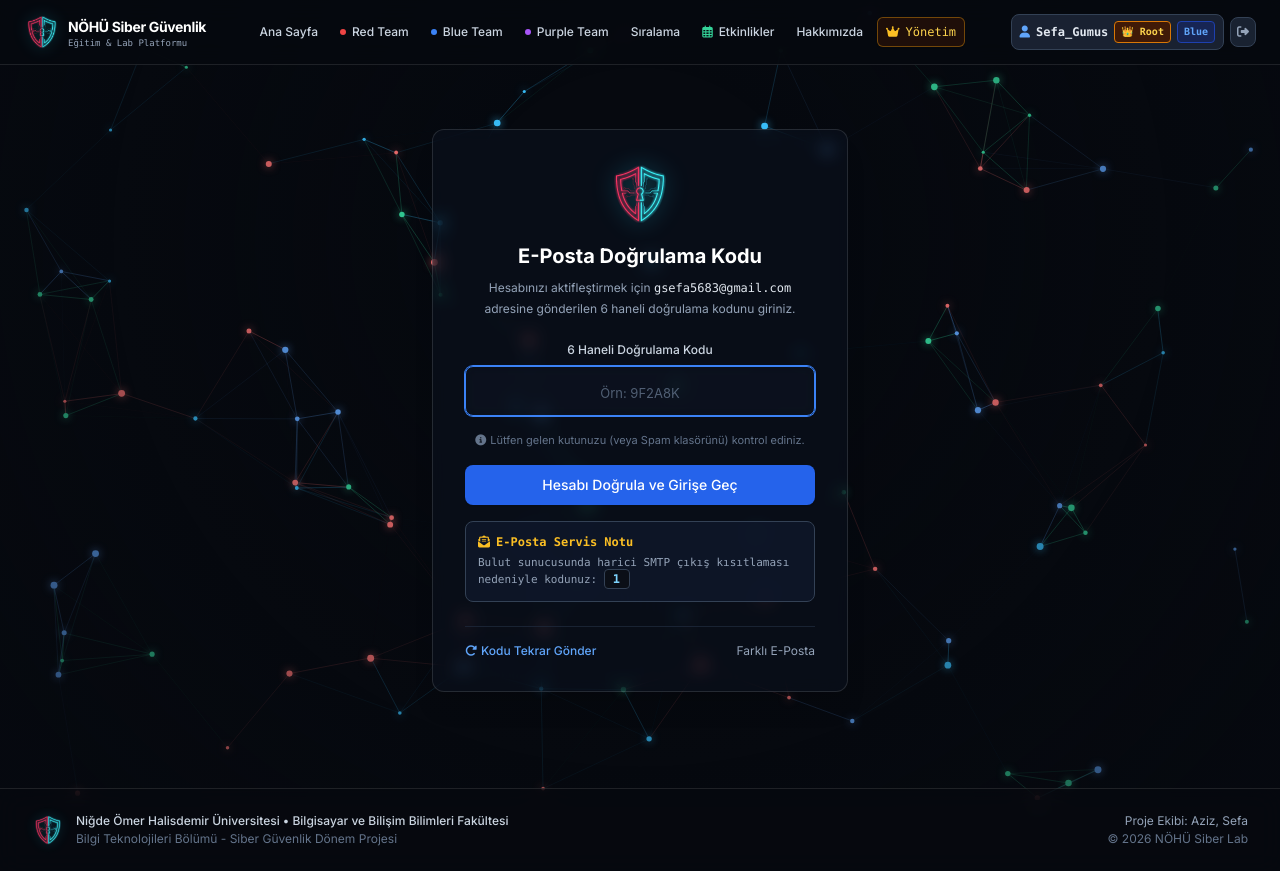
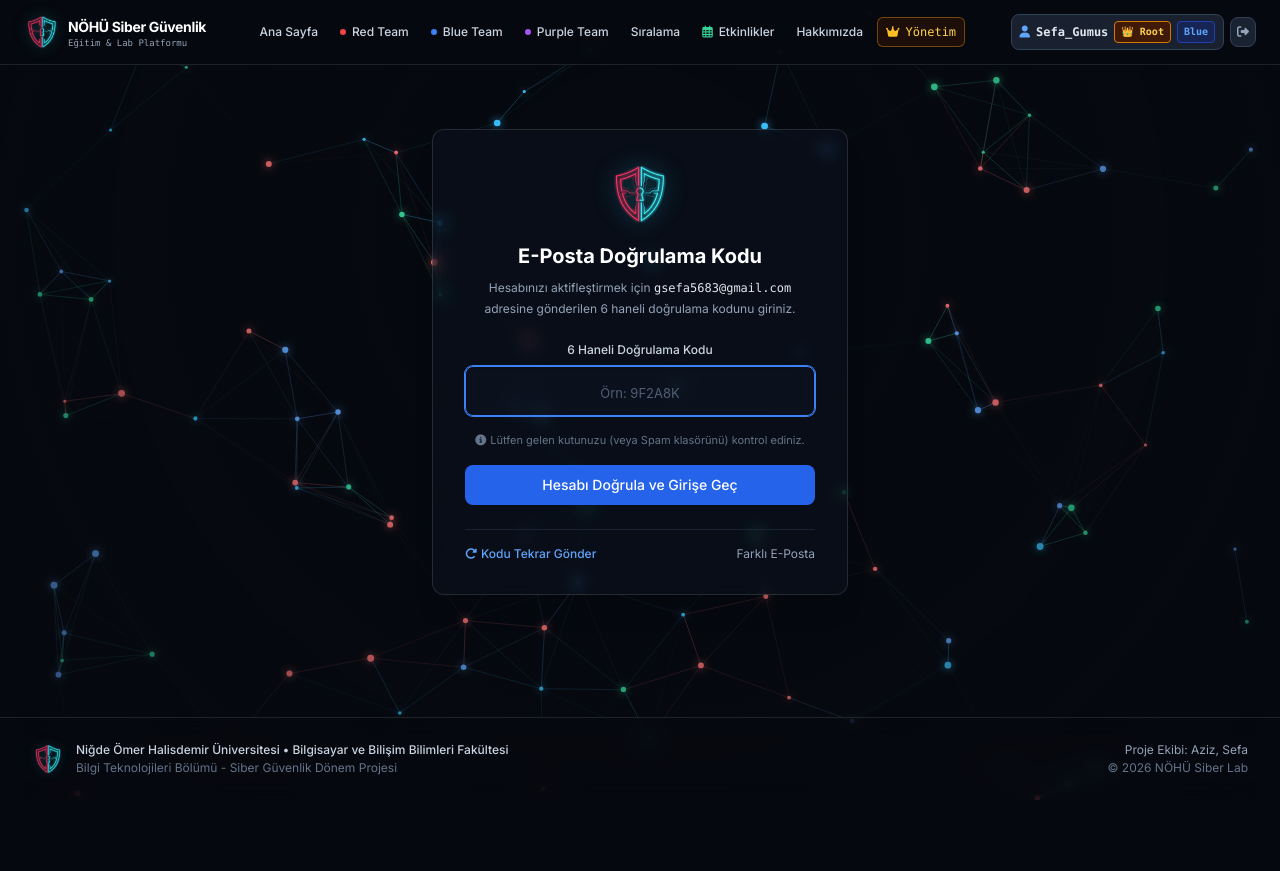
Before and after one commit to KLaxx0n/cyber-hub, a Flask app: page /verify in a window 1280 px wide. After the commit the page ends 800 px from the top, so only its background shows below. Run offline with Flask 3, Linux system fonts and the light colour scheme; a user stored in the database is signed in; some libraries are stand-ins or nearby versions.

Commit message:
fix(ui): completely remove on-screen verification code box and restrict code delivery exclusively to email

```diff
--- a/app.py
+++ b/app.py
@@ -273,11 +273,9 @@ def register():
         email_sent, email_msg = send_verification_email(email, username, code)
         session['pending_verify_email'] = email
         if email_sent:
-            flash(f'Kayıt başarılı! 6 haneli doğrulama kodunuz {email} adresine gönderildi. Lütfen kodu girerek hesabınızı aktifleştiriniz.', 'success')
-            session.pop('dev_fallback_code', None)
+            flash(f'Kayıt başarılı! 6 haneli doğrulama kodunuz {email} adresine gönderildi. Lütfen gelen kutunuzu (ve Spam klasörünü) kontrol ederek kodu giriniz.', 'success')
         else:
-            flash(f'Kaydınız alındı! Doğrulama kodunuz {email} adresine iletildi. Lütfen gelen kutunuzu (ve Spam klasörünü) kontrol ediniz.', 'info')
-            session['dev_fallback_code'] = code
+            flash(f'Kaydınız alındı! 6 haneli doğrulama kodunuz {email} adresine iletildi. Lütfen gelen kutunuzu (ve Spam klasörünü) kontrol ediniz.', 'info')
 
         # Kullanıcı doğrulanmadan KESİNLİKLE otomatik oturum açılmaz ve doğrudan panele gönderilmez
         return redirect(url_for('verify', email=email))
@@ -305,10 +303,8 @@ def resend_verification():
     session['pending_verify_email'] = email
     if email_sent:
         flash(f'Yeni doğrulama kodunuz {email} adresine tekrar gönderildi. Lütfen gelen kutunuzu (ve Spam klasörünü) kontrol ediniz.', 'success')
-        session.pop('dev_fallback_code', None)
     else:
-        flash(f'Yeni doğrulama kodu oluşturuldu. Lütfen gelen kutunuzu kontrol ediniz.', 'info')
-        session['dev_fallback_code'] = new_code
+        flash(f'Yeni doğrulama kodunuz oluşturuldu. Lütfen gelen kutunuzu (ve Spam klasörünü) kontrol ediniz.', 'info')
 
     return redirect(url_for('verify', email=email))
 
@@ -354,7 +350,6 @@ def verify():
 
             # Doğrulama başarılı - Oturumu güvenle aç ve kullanıcıyı panele al
             session.pop('pending_verify_email', None)
-            session.pop('dev_fallback_code', None)
             session.clear()
             session.permanent = True
             session['user_id'] = user.id
--- a/templates/verify.html
+++ b/templates/verify.html
@@ -43,18 +43,6 @@
             <button type="submit" class="w-full py-2.5 rounded-lg bg-blue-600 hover:bg-blue-700 text-white font-medium text-sm transition-colors shadow-sm">
                 Hesabı Doğrula ve Girişe Geç
             </button>
-
-            {% if session.get('dev_fallback_code') %}
-            <div class="mt-3 p-3 rounded-lg bg-slate-900/90 border border-slate-700 text-slate-300 text-xs font-mono text-left">
-                <div class="flex items-center space-x-1.5 text-amber-400 font-semibold mb-1">
-                    <i class="fa-solid fa-envelope-open-text text-xs"></i>
-                    <span>E-Posta Servis Notu</span>
-                </div>
-                <p class="text-[11px] text-slate-400 leading-relaxed">
-                    Bulut sunucusunda harici SMTP çıkış kısıtlaması nedeniyle kodunuz: <strong class="text-sky-300 bg-slate-950 px-2 py-0.5 rounded border border-slate-700 tracking-widest text-xs select-all">{{ session.get('dev_fallback_code') }}</strong>
-                </p>
-            </div>
-            {% endif %}
         </form>
 
         <div class="mt-6 pt-4 border-t border-slate-800/80 flex items-center justify-between text-xs text-slate-400">
```
